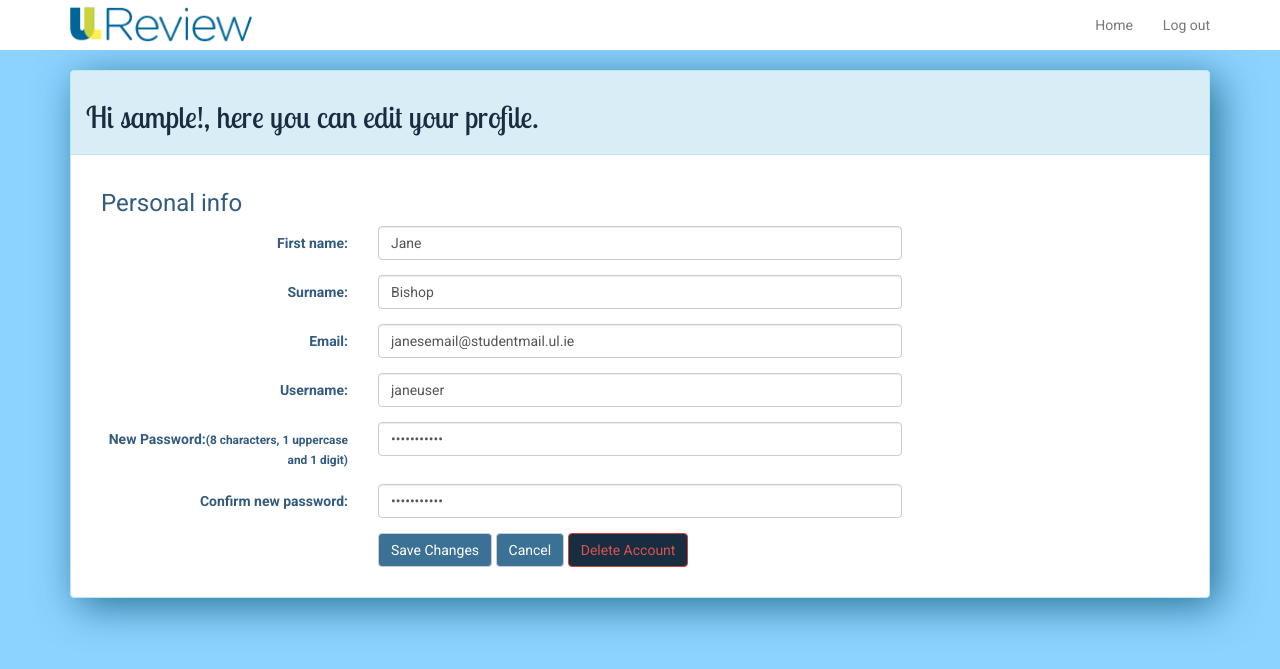
After one commit to 10111778kmcm/WebDevProject, a PHP site: page /profilePage.php in a window 1280 px wide. The commit adds this page. Shown: the top 669 px of the page. Run offline with PHP 8.4, Linux system fonts and the light colour scheme; the visitor is signed in with stand-in values (Sample User, id 1).

Commit message:
Added profile page with red colour delete account button

```diff
--- a/css/style.css
+++ b/css/style.css
@@ -137,6 +137,15 @@ footer{
     background-color:#428bca;
     color:#fff;
 }
+
+.btn-deleteAccount{
+  color: #d9534f;
+}
+
+.btn-deleteAccount:hover{
+  color: #D93A32;
+}
+
 
 .btn-TasksIndex{
     align-self: center;
--- /dev/null
+++ b/profilePage.php
@@ -0,0 +1,126 @@
+<!DOCTYPE html>
+<html lang="en">
+<head>
+  <meta charset="UTF-8">
+  <meta name="viewport" content="width=device-width, user-scalable=no, initial-scale=1.0, maximum-scale=1.0, minimum-scale=1.0">
+  <link href="https://fonts.googleapis.com/css?family=Lobster+Two:400,700|Roboto:400,700" rel="stylesheet">
+  <link rel="stylesheet" href="css/bootstrap.min.css">
+  <link rel="stylesheet" type="text/css" href="css/style.css">
+
+
+
+  <title>Profile</title>
+</head>
+<body id="body">
+  <script src="js/functions.js"></script>
+  <script src="js/jquery.js"></script>
+  <script src="js/bootstrap.min.js"></script>
+
+  <?php
+     session_start();
+     if (!isset($_SESSION['username'])) {
+       header("Location:/logIn.php");
+     }
+  ?>
+
+  <!-- Nav Bar -->
+  <nav class="navbar navbar-default navbar-fixed-top" role="navigation">
+    <div class="container">
+    <!-- Brand and toggle get grouped for better mobile display -->
+     <div class="navbar-header">
+       <button type="button" class="navbar-toggle collapsed" data-toggle="collapse" data-target="#bs-example-navbar-collapse-1">
+        <span class="sr-only">Toggle navigation</span>
+        <span class="icon-bar"></span>
+        <span class="icon-bar"></span>
+        <span class="icon-bar"></span>
+      </button>
+      <a href="homePage.php"><img src="images/ULlogo-azul.png" alt="UL Review logo" style="width: 182px; height: 50px;"></a>
+      <!-- <a class="navbar-brand" href="#">UL Review</a> -->
+    </div>
+
+<div class="collapse navbar-collapse" id="bs-example-navbar-collapse-1">
+    <ul class="nav navbar-nav navbar-right">
+        <li><a href="homePage.php">Home</a></li>
+        <li><a href="logout.php">Log out</a></li>
+    </ul>
+</div><!-- /.collapse navbar-collapse -->
+
+</nav>
+
+<!-- Profile panel  -->
+<!-- http://www.bootply.com/sY7gQy6XF7 -->
+<div class="topSpace" id="myTasks">
+<div class="container">
+  <div class="panel panel-info">
+    <div class="panel-heading">
+      <?php
+          $username = $_SESSION['username'];
+          printf("<h2>Hi %s!, here you can edit your profile.</h2>", $username);
+         ?>
+    </div>
+
+<div class="panel-body">
+
+      <!--form column -->
+      <div class="col-md-9 personal-info">
+
+        <h3>Personal info</h3>
+
+        <form class="form-horizontal" role="form">
+          <div class="form-group">
+            <label class="col-sm-4  col-md-4  control-label">First name:</label>
+            <div class="col-sm-5 col-md-8 col-lg-8">
+              <input class="form-control" type="text" value="Jane">
+            </div>
+          </div>
+          <div class="form-group">
+            <label class="col-sm-4  col-md-4  control-label">Surname:</label>
+            <div class="col-sm-5 col-md-8 col-lg-8">
+              <input class="form-control" type="text" value="Bishop">
+            </div>
+          </div>
+
+          <div class="form-group">
+            <label class="col-sm-4  col-md-4  control-label">Email:</label>
+            <div class="col-sm-5 col-md-8 col-lg-8">
+              <input class="form-control" type="text" value="janesemail@studentmail.ul.ie">
+            </div>
+          </div>
+
+          <div class="form-group">
+            <label class="col-sm-4  col-md-4  control-label">Username:</label>
+            <div class="col-sm-5 col-md-8 col-lg-8">
+              <input class="form-control" type="text" value="janeuser">
+            </div>
+          </div>
+          <div class="form-group">
+            <label class="col-sm-4  col-md-4  control-label">New Password:<small>(8 characters, 1 uppercase and 1 digit)</small></label>
+            <div class="col-sm-5 col-md-8 col-lg-8">
+              <input class="form-control" type="password" value="11111122333">
+            </div>
+          </div>
+          <div class="form-group">
+            <label class="col-sm-4  col-md-4  control-label">Confirm new password:</label>
+            <div class="col-sm-5 col-md-8 col-lg-8">
+              <input class="form-control" type="password" value="11111122333">
+            </div>
+          </div>
+          <div class="form-group">
+            <label class="col-sm-4  col-md-4  control-label"></label>
+            <div class="col-sm-5 col-md-8 col-lg-8">
+              <input type="button" class="btn btn-default" value="Save Changes">
+              <span></span>
+              <input type="reset" class="btn btn-default" value="Cancel">
+              <span></span>
+              <input type="button" class="btn btn-danger btn-deleteAccount" value="Delete Account">
+            </div>
+          </div>
+        </form>
+</div>  <!-- container -->
+</div>  <!-- topSpace -->
+</div>
+</div>
+
+</div>
+</body>
+</html>
```
